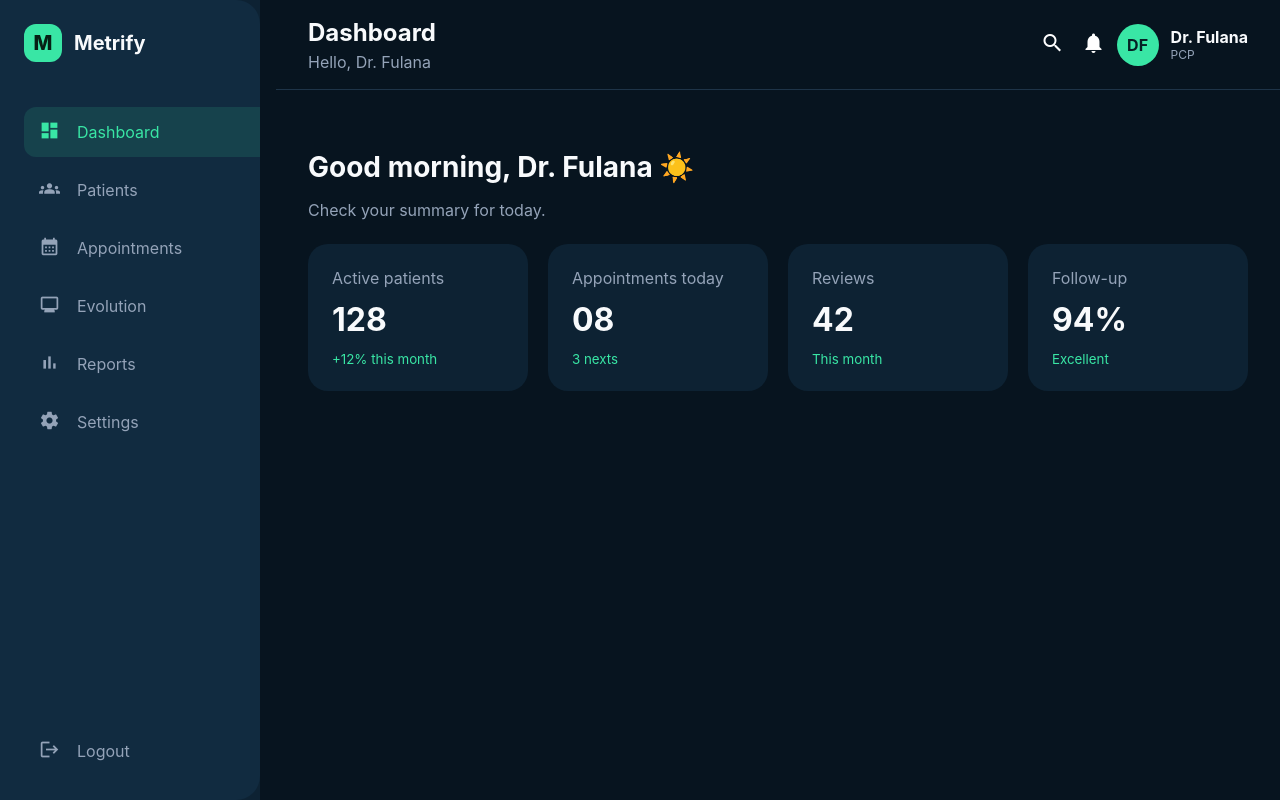
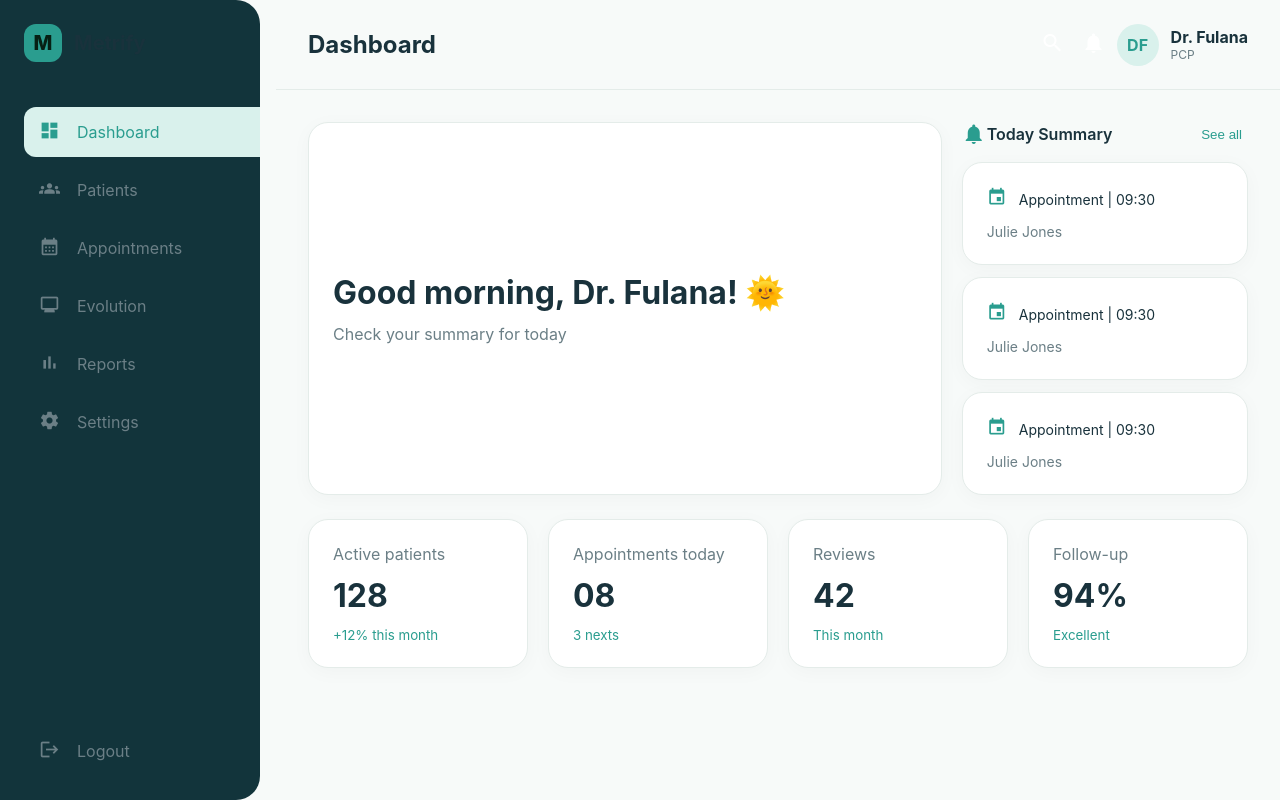
Before and after one commit to Madu-Montes/Metrify, an Angular app in the folder metrify/: page /dashboard in a window 1280 px wide. Built offline with nearby package versions, Linux system fonts and the light colour scheme.

Commit message:
feat: complete dashboard informations and change the root colors

```diff
--- a/metrify/src/app/features/dashboard/pages/dashboard/dashboard.css
+++ b/metrify/src/app/features/dashboard/pages/dashboard/dashboard.css
@@ -1,14 +1,91 @@
 .welcome {
+  display: grid;
+  grid-template-columns: 3.1fr 1.4fr;
+  gap: 20px;
   margin-bottom: 24px;
+}
+
+.greeting {
+  min-height: 220px;
+  justify-content: center;
 
   h1 {
-    font-size: 28px;
-    margin-bottom: 8px;
+    margin: 0;
+    font-size: 32px;
   }
 
   p {
+    margin: 0;
+    color: var(--text-secondary);
+    font-size: 16px;
+  }
+
+}
+
+.notifications {
+  display: flex;
+  flex-direction: column;
+  gap: 16px;
+}
+
+.header-notifications-summary {
+  display: flex;
+  align-items: center;
+  gap: 1px;
+
+  mat-icon {
+    color: var(--color-primary);
+  }
+
+  p {
+    margin: 0;
+    flex: 1;
+    font-weight: 600;
+  }
+
+  button {
+    border: none;
+    background: transparent;
+    color: var(--color-primary);
+    cursor: pointer;
+  }
+}
+
+.notification-list {
+  display: flex;
+  flex-direction: column;
+  gap: 12px;
+}
+
+.notification-item {
+  padding: 12px 16px;
+  min-height: 55px;
+  flex-direction: row;
+  justify-content: space-between;
+
+  span {
+    font-size: 14px;
     color: var(--text-secondary);
   }
+
+}
+
+.service-information {
+  display: flex;
+  align-items: center;
+  gap: 8px;
+
+  mat-icon {
+    font-size: 20px;
+    color: var(--color-primary);
+
+  }
+
+  p {
+    margin: 0;
+    font-size: 14px;
+  }
+
 }
 
 .stats {
@@ -24,6 +101,9 @@
   display: flex;
   flex-direction: column;
   gap: 12px;
+  border: 1px solid var(--border-color);
+  box-shadow:
+    0 4px 20px rgba(0, 0, 0, .03);
 
   span {
     color: var(--text-secondary);
@@ -36,4 +116,5 @@
   small {
     color: var(--color-primary);
   }
+
 }
--- a/metrify/src/app/features/dashboard/pages/dashboard/dashboard.html
+++ b/metrify/src/app/features/dashboard/pages/dashboard/dashboard.html
@@ -1,9 +1,51 @@
 <div class="dashboard">
-  <section class="welcome">
-    <h1>Good morning, Dr. Fulana ☀️</h1>
 
-    <p>Check your summary for today.</p>
-  </section>
+  <div class="welcome">
+
+    <div class="card greeting">
+      <h1> Good morning, Dr. Fulana! 🌞</h1>
+      <p>Check your summary for today</p>
+    </div>
+
+    <div class="notifications">
+
+      <div class="header-notifications-summary">
+        <mat-icon>notifications</mat-icon>
+        <p>Today Summary</p>
+        <button (click)="openNotifications()">See all</button>
+      </div>
+
+      <div class="notification-list">
+
+        <div class="card notification-item">
+          <div class="service-information">
+            <mat-icon>event</mat-icon>
+            <p>Appointment | 09:30</p>
+          </div>
+          <span>Julie Jones</span>
+        </div>
+
+        <div class="card notification-item">
+          <div class="service-information">
+            <mat-icon>event</mat-icon>
+            <p>Appointment | 09:30</p>
+          </div>
+          <span>Julie Jones</span>
+        </div>
+
+        <div class="card notification-item">
+          <div class="service-information">
+            <mat-icon>event</mat-icon>
+            <p>Appointment | 09:30</p>
+          </div>
+          <span>Julie Jones</span>
+        </div>
+
+      </div>
+
+    </div>
+
+  </div>
 
   <section class="stats">
 
@@ -31,7 +73,5 @@
       <small>Excellent</small>
     </div>
 
-
-
   </section>
 </div>
--- a/metrify/src/app/features/dashboard/pages/dashboard/dashboard.ts
+++ b/metrify/src/app/features/dashboard/pages/dashboard/dashboard.ts
@@ -1,12 +1,21 @@
 import { Component } from '@angular/core';
+import { MatIcon } from '@angular/material/icon';
+import { MatDialog } from '@angular/material/dialog';
+import { NotificationsModal } from '../../../../shared/components/notifications-modal/notifications-modal';
 
 @Component({
   selector: 'app-dashboard',
-  imports: [],
+  imports: [MatIcon],
   templateUrl: './dashboard.html',
   styleUrl: './dashboard.css',
 })
 export class Dashboard {
+  constructor(private dialog: MatDialog) {}
 
-
+  openNotifications() {
+    this.dialog.open(NotificationsModal, {
+      width: '500px',
+      maxHeight: '80vh',
+    });
+  }
 }
--- a/metrify/src/app/layouts/main-layout/main-layout.css
+++ b/metrify/src/app/layouts/main-layout/main-layout.css
@@ -8,7 +8,6 @@
 .sidebar {
   width:260px;
   flex-shrink:0;
-  background:var(--bg-secondary);
 }
 
 .content {
--- a/metrify/src/app/shared/components/header/header.css
+++ b/metrify/src/app/shared/components/header/header.css
@@ -1,46 +1,42 @@
-header{
+header {
   height: 90px;
-  display: flex;align-items: center;
+  display: flex;
+  align-items: center;
   justify-content: space-between;
   padding: 0 32px;
   border-bottom: 1px solid var(--border-color);
 }
 
-h1{
+h1 {
   margin: 0;
   font-size: 24px;
 }
 
-p{
-  margin: 5px 0 0;
-  color: var(--text-secondary);
-}
-
-.actions{
+.actions {
   display: flex;
   align-items: center;
   gap: 5px;
 }
 
-button{
+button {
   background: transparent;
   border: none;
   color: white;
   cursor: pointer;
 }
 
-.profile{
+.profile {
   display: flex;
   align-items: center;
   gap: 12px;
 }
 
-.avatar{
+.avatar {
   width: 42px;
   height: 42px;
   border-radius: 50%;
-  background: var(--color-primary);
-  color: #062024;
+  background: #D9F1EC;
+  color: #2A9D8F;
   display: flex;
   align-items: center;
   justify-content: center;
@@ -48,7 +44,7 @@ button{
 }
 
 .profile span {
-display:block;
-font-size:12px;
-color:var(--text-secondary);
+  display: block;
+  font-size: 12px;
+  color: var(--text-secondary);
 }
--- a/metrify/src/app/shared/components/header/header.html
+++ b/metrify/src/app/shared/components/header/header.html
@@ -2,8 +2,6 @@
 
   <div class="title">
     <h1>Dashboard</h1>
-
-    <p>Hello, Dr. Fulana</p>
   </div>
 
   <div class="actions">
--- /dev/null
+++ b/metrify/src/app/shared/components/notifications-modal/notifications-modal.css
@@ -0,0 +1,57 @@
+.modal {
+  padding: 24px;
+
+  .header{
+    display: flex;
+    align-items: center;
+    justify-content: space-between;
+  }
+
+  .header button{
+    background-color: transparent;
+    border: none;
+  }
+
+  .header mat-icon{
+    margin-right: 10px;
+    cursor: pointer;
+  }
+
+  h2 {
+    margin-bottom: 20px;
+    color: var(--text-primary);
+  }
+
+  .notifications {
+    display: flex;
+    flex-direction: column;
+    gap: 12px;
+    max-height: 450px;
+    overflow-y: auto;
+  }
+
+  .notification {
+    display: flex;
+    align-items: center;
+    gap: 16px;
+    padding: 16px;
+    background: var(--bg-primary);
+    border-radius: 16px;
+
+    mat-icon {
+      color: var(--color-primary);
+    }
+
+    strong {
+      display: block;
+      color: var(--text-primary);
+    }
+
+    p {
+      margin: 4px 0 0;
+      color: var(--text-secondary);
+    }
+
+  }
+
+}
--- /dev/null
+++ b/metrify/src/app/shared/components/notifications-modal/notifications-modal.html
@@ -0,0 +1,36 @@
+<div class="modal">
+
+  <div class="header">
+    <h2>Today's appointments</h2>
+    <button (click)="onClickClose()">
+      <mat-icon>close</mat-icon>
+    </button>
+  </div>
+
+  <div class="notifications">
+    <div class="notification">
+      <mat-icon>event</mat-icon>
+      <div>
+        <strong>09:30 - Julie Jones</strong>
+        <p>Nutrition consultation</p>
+      </div>
+    </div>
+
+    <div class="notification">
+      <mat-icon>event</mat-icon>
+      <div>
+        <strong>09:30 - Julie Jones</strong>
+        <p>Nutrition consultation</p>
+      </div>
+    </div>
+
+    <div class="notification">
+      <mat-icon>event</mat-icon>
+      <div>
+        <strong>09:30 - Julie Jones</strong>
+        <p>Nutrition consultation</p>
+      </div>
+    </div>
+
+  </div>
+</div>
--- /dev/null
+++ b/metrify/src/app/shared/components/notifications-modal/notifications-modal.ts
@@ -0,0 +1,21 @@
+import { Component, inject } from '@angular/core';
+import { MatDialogRef } from '@angular/material/dialog';
+import { MatIcon } from '@angular/material/icon';
+
+@Component({
+  selector: 'app-notifications-modal',
+  imports: [
+    MatIcon
+  ],
+  templateUrl: './notifications-modal.html',
+  styleUrl: './notifications-modal.css',
+})
+export class NotificationsModal {
+
+  private readonly dialogRef = inject(MatDialogRef<NotificationsModal>);
+
+  onClickClose() {
+    this.dialogRef.close();
+  }
+
+}
--- a/metrify/src/app/shared/components/sidebar/sidebar.css
+++ b/metrify/src/app/shared/components/sidebar/sidebar.css
@@ -5,7 +5,7 @@
   padding: 24px;
   width: 100%;
   flex-shrink: 0;
-  background-color: #112B40;
+  background: #12343B;
   border-radius: 0 24px 24px 0;
   overflow: hidden;
 }
@@ -60,7 +60,7 @@
 }
 
 .menu-item.active {
-  background: rgba(57, 230, 165, .12);
+  background: var(--color-primary-light);
   color: var(--color-primary);
 }
 
--- a/metrify/src/styles.css
+++ b/metrify/src/styles.css
@@ -1,35 +1,37 @@
 :root {
-  /* Backgrounds */
-  --bg-primary: #07141F;
-  --bg-secondary: #0D2233;
-  --bg-card: #112B40;
+
+  /* Background */
+  --bg-primary: #F7FAF9;
+  --bg-secondary: #FFFFFF;
+
 
   /* Brand */
-  --color-primary: #39E6A5;
-  --color-primary-dark: #20B980;
-  --color-secondary: #2D9CDB;
+  --color-primary: #2A9D8F;
+  --color-primary-light: #D9F1EC;
+
+
+  /* Secondary */
+  --color-secondary: #264653;
+
 
   /* Text */
-  --text-primary: #F8FAFC;
-  --text-secondary: #94A3B8;
-  --text-disabled: #64748B;
+  --text-primary: #19323C;
+  --text-secondary: #6B7F86;
+
 
   /* Borders */
-  --border-color: #1E3448;
+  --border-color: #E4ECE9;
+
 
   /* Status */
-  --success: #39E6A5;
-  --warning: #FBBF24;
-  --danger: #EF4444;
+  --success: #4CAF7A;
+  --warning: #E9A23B;
+  --danger: #D96C75;
 
-  /* Radius */
-  --radius-sm: 8px;
-  --radius-md: 14px;
-  --radius-lg: 20px;
+}
 
-  /* Shadows */
-  --shadow-card:
-    0 10px 30px rgba(0,0,0,0.25);
+.btn-primary:hover {
+  background: #238579;
 }
 
 * {
```
Also changed, not shown: 1 other file (tests, documents, lock files or other folders).
